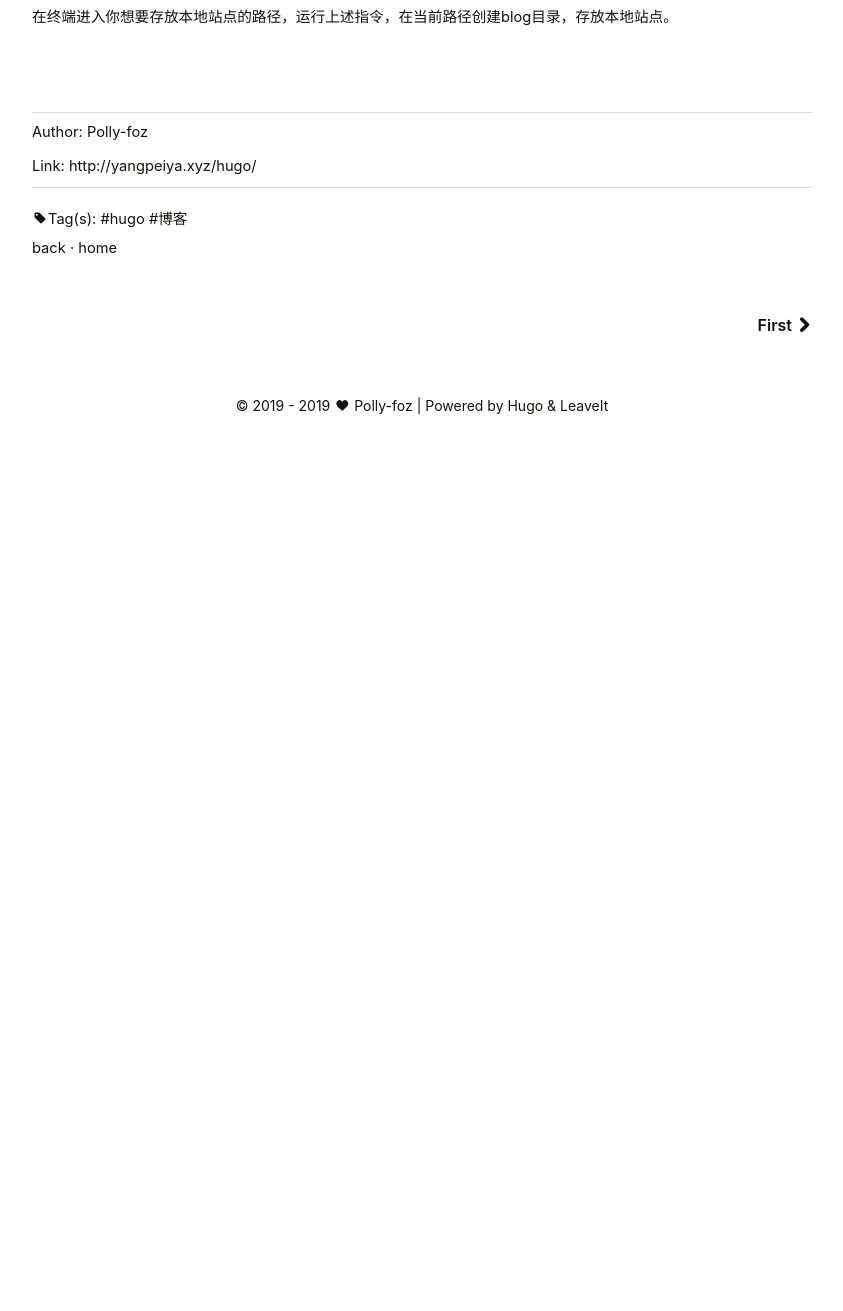
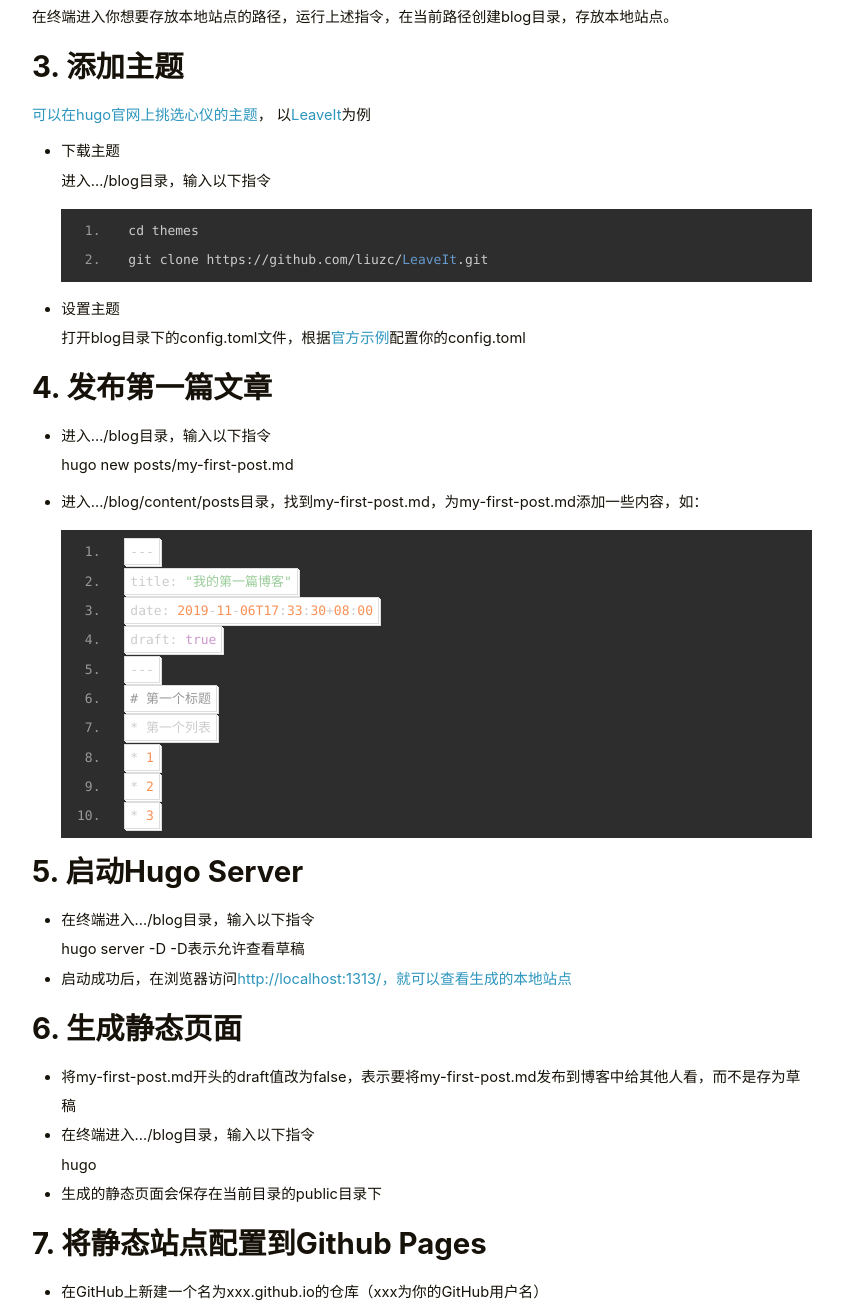
Before and after one commit to Polly-foz/polly-foz.github.io, a plain HTML site: page hugo/index.html in a window 1280 px wide. Shown: the part 1733-3044 px from the top of the page, without its empty margins (218-1061 px from the left). Before the commit the page ends 2171 px from the top, so only its background shows below. Drawn offline with Linux system fonts and the light colour scheme; a web font is replaced by a local one.

Commit message:
modify hugo.md

```diff
--- a/hugo/index.html
+++ b/hugo/index.html
@@ -46,7 +46,7 @@
     "articleSection" : "posts",
     "name" : "Hugo搭建个人博客",
     "headline" : "Hugo搭建个人博客",
-    "description" : "Hugo官方教程\n1. 安装Hugo 不同操作系统上的安装教程\n以Windows为例\n1.1. 下载Hugo release  进入Hugo release页面 下载与系统对应版本  解压，把hugo.exe放到\x26hellip;\\hugo目录下\n \x26hellip;为任意本地路径，建议全英文，不要有空格 以D:\\Software\\hugo\\hugo.exe为例\n   1.2. 配置环境变量 右击开始 \x26gt; 系统 \x26gt; 高级系统设置 \x26gt; 环境变量 \x26gt; 系统变量 \x26gt; 选中Path \x26gt; 编辑 \x26gt; 新建 \x26gt; 填入 D:\\Software\\hugo (你的hugo.exe所在路径) 1.3. 检查hugo是否成功安装 重启终端，运行hugo version查看版本 2. 创建站点 hugo new site blog  在终端进入你想要存放本地站点的路径，运行上述指令，在当前路径创建blog目录，存放本地站点。",
+    "description" : "Hugo官方教程\n1. 安装Hugo 不同操作系统上的安装教程\n以Windows为例\n1.1. 下载Hugo release  进入Hugo release页面 下载与系统对应版本  解压，把hugo.exe放到\x26hellip;\\hugo目录下\n \x26hellip;为任意本地路径，建议全英文，不要有空格 以D:\\Software\\hugo\\hugo.exe为例\n   1.2. 配置环境变量 右击开始 \x26gt; 系统 \x26gt; 高级系统设置 \x26gt; 环境变量 \x26gt; 系统变量 \x26gt; 选中Path \x26gt; 编辑 \x26gt; 新建 \x26gt; 填入 D:\\Software\\hugo (你的hugo.exe所在路径) 1.3. 检查hugo是否成功安装 重启终端，运行hugo version查看版本 2. 创建站点 hugo new site blog  在终端进入你想要存放本地站点的路径，运行上述指令，在当前路径创建blog目录，存放本地站点。\n3. 添加主题 可以在hugo官网上挑选心仪的主题， 以LeaveIt为例\n 下载主题\n进入\x26hellip;\/blog目录，输入以下指令\ncd themes git clone https:\/\/github.com\/liuzc\/LeaveIt.git  设置主题\n打开blog目录下的config.toml文件，根据官方示例配置你的config.toml\n  4.",
     "inLanguage" : "zh-cn",
     "author" : "Polly-foz",
     "creator" : "Polly-foz",
@@ -57,7 +57,7 @@
     "datePublished": "0001-01-01 00:00:00 \x2b0000 UTC",
     "dateModified" : "0001-01-01 00:00:00 \x2b0000 UTC",
     "url" : "http:\/\/yangpeiya.xyz\/hugo\/",
-    "wordCount" : "46",
+    "wordCount" : "106",
     "keywords" : [ "hugo","博客", "Polly-foz\x27s Blog"]
 }
 </script>
@@ -200,6 +200,71 @@
 
 <p>在终端进入你想要存放本地站点的路径，运行上述指令，在当前路径创建blog目录，存放本地站点。</p>
 
+<h1 id="3-添加主题">3. 添加主题</h1>
+
+<p><a href="https://themes.gohugo.io" rel="nofollow noreferrer" target="_blank">可以在hugo官网上挑选心仪的主题</a>， 以<a href="https://themes.gohugo.io/leaveit/" rel="nofollow noreferrer" target="_blank">LeaveIt</a>为例</p>
+
+<ul>
+<li><p>下载主题<br />
+进入&hellip;/blog目录，输入以下指令</p>
+
+<pre><code class="language-bash">cd themes
+git clone https://github.com/liuzc/LeaveIt.git
+</code></pre></li>
+
+<li><p>设置主题<br />
+打开blog目录下的config.toml文件，根据<a href="https://github.com/liuzc/LeaveIt/blob/master/exampleSite/config.toml" rel="nofollow noreferrer" target="_blank">官方示例</a>配置你的config.toml</p></li>
+</ul>
+
+<h1 id="4-发布第一篇文章">4. 发布第一篇文章</h1>
+
+<ul>
+<li>进入&hellip;/blog目录，输入以下指令<br />
+hugo new posts/my-first-post.md</li>
+
+<li><p>进入&hellip;/blog/content/posts目录，找到my-first-post.md，为my-first-post.md添加一些内容，如：</p>
+
+<pre><code>---
+title: &quot;我的第一篇博客&quot;
+date: 2019-11-06T17:33:30+08:00
+draft: true
+---
+# 第一个标题
+* 第一个列表
+* 1
+* 2
+* 3
+</code></pre></li>
+</ul>
+
+<h1 id="5-启动hugo-server">5. 启动Hugo Server</h1>
+
+<ul>
+<li>在终端进入&hellip;/blog目录，输入以下指令<br />
+hugo server -D
+-D表示允许查看草稿</li>
+<li>启动成功后，在浏览器访问<a href="http://localhost:1313/，就可以查看生成的本地站点" rel="nofollow noreferrer" target="_blank">http://localhost:1313/，就可以查看生成的本地站点</a></li>
+</ul>
+
+<h1 id="6-生成静态页面">6. 生成静态页面</h1>
+
+<ul>
+<li>将my-first-post.md开头的draft值改为false，表示要将my-first-post.md发布到博客中给其他人看，而不是存为草稿</li>
+<li>在终端进入&hellip;/blog目录，输入以下指令<br />
+hugo</li>
+<li>生成的静态页面会保存在当前目录的public目录下</li>
+</ul>
+
+<h1 id="7-将静态站点配置到github-pages">7. 将静态站点配置到Github Pages</h1>
+
+<ul>
+<li>在GitHub上新建一个名为xxx.github.io的仓库（xxx为你的GitHub用户名）</li>
+<li>将../blog/public文件夹作为项目提交到仓库</li>
+<li>进入xxx.github.io仓库的Settings，设置源为master分支
+<figure><img src="/images/ring.svg" data-sizes="auto" data-src="/images/hugo/hugo-githubpage.PNG" alt="github-page" class="lazyload"><figcaption class="image-caption">github-page</figcaption></figure></li>
+<li>通过网址xxx.github.io即可访问你的博客</li>
+</ul>
+
     </div>
 
     <div class="post-copyright">
```
Also changed, not shown: categories/无/index.xml (+7 -1 lines), posts/index.xml (+7 -1 lines), tags/hugo/index.xml (+7 -1 lines), tags/博客/index.xml (+7 -1 lines), images/hugo/hugo-githubpage.PNG (added).
